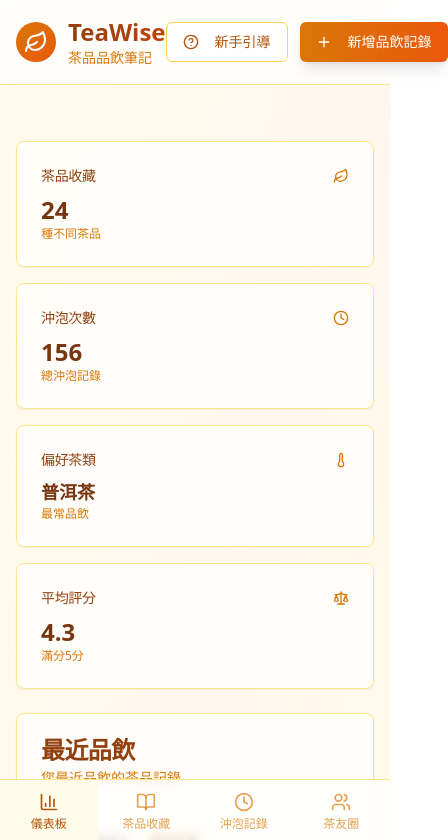
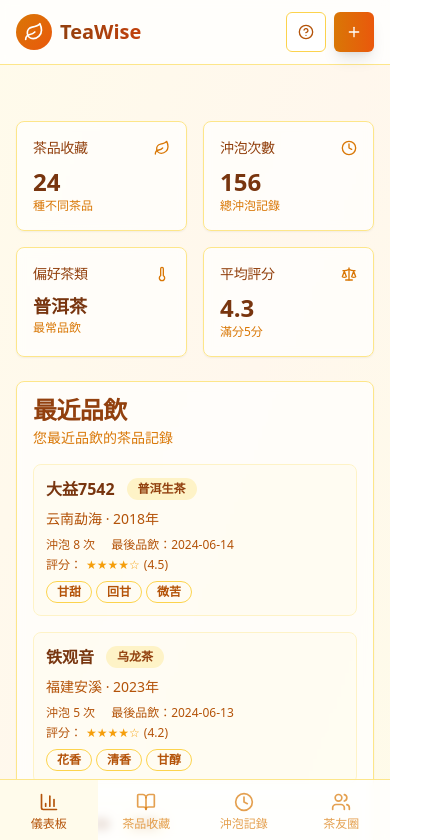
Before and after one commit to chungyuicheung/teawise-flavor-forge, a React (Vite) app: page / in a window 390 px wide. Shown: the top 840 px of the page, 448 px wide, since content can reach past the window. Built offline with nearby package versions, Linux system fonts and the light colour scheme.

Commit message:
Fix: Improve mobile UI responsiveness
Refactor UI components to be more responsive on mobile devices. Adjust layouts, padding, and font sizes for better usability on smaller screens.

```diff
--- a/src/pages/Index.tsx
+++ b/src/pages/Index.tsx
@@ -64,31 +64,53 @@ const Index = () => {
     <div className="min-h-screen bg-gradient-to-br from-amber-50 via-orange-50 to-yellow-50">
       {/* Header */}
       <header className="bg-white/80 backdrop-blur-sm border-b border-amber-200 sticky top-0 z-50">
-        <div className="container mx-auto px-4 py-4">
+        <div className="container mx-auto px-4 py-3 md:py-4">
           <div className="flex items-center justify-between">
-            <div className="flex items-center space-x-3">
-              <div className="w-10 h-10 bg-gradient-to-br from-amber-600 to-orange-600 rounded-full flex items-center justify-center">
-                <Leaf className="w-6 h-6 text-white" />
+            <div className="flex items-center space-x-2 md:space-x-3">
+              <div className="w-9 h-9 md:w-10 md:h-10 bg-gradient-to-br from-amber-600 to-orange-600 rounded-full flex items-center justify-center shrink-0">
+                <Leaf className="w-5 h-5 md:w-6 md:h-6 text-white" />
               </div>
               <div>
-                <h1 className="text-2xl font-bold bg-gradient-to-r from-amber-800 to-orange-700 bg-clip-text text-transparent">
+                <h1 className="text-xl md:text-2xl font-bold bg-gradient-to-r from-amber-800 to-orange-700 bg-clip-text text-transparent">
                   TeaWise
                 </h1>
-                <p className="text-sm text-amber-600">茶品品飲筆記</p>
+                <p className="hidden sm:block text-xs md:text-sm text-amber-600">茶品品飲筆記</p>
               </div>
             </div>
-            <div className="flex items-center space-x-3">
+            <div className="flex items-center space-x-2">
+              {/* Onboarding Button for mobile */}
+              <Button
+                variant="outline"
+                size="icon"
+                onClick={() => setShowOnboarding(true)}
+                className="border-amber-300 text-amber-700 hover:bg-amber-50 md:hidden"
+              >
+                <HelpCircle className="w-5 h-5" />
+                <span className="sr-only">新手引導</span>
+              </Button>
+              {/* Onboarding Button for desktop */}
               <Button
                 variant="outline"
                 onClick={() => setShowOnboarding(true)}
-                className="border-amber-300 text-amber-700 hover:bg-amber-50"
+                className="border-amber-300 text-amber-700 hover:bg-amber-50 hidden md:flex"
               >
                 <HelpCircle className="w-4 h-4 mr-2" />
                 新手引導
               </Button>
+
+              {/* New Record Button for mobile */}
+              <Button
+                size="icon"
+                onClick={() => setShowNewRecord(true)}
+                className="bg-gradient-to-r from-amber-600 to-orange-600 hover:from-amber-700 hover:to-orange-700 text-white shadow-lg md:hidden"
+              >
+                <Plus className="w-5 h-5" />
+                <span className="sr-only">新增品飲記錄</span>
+              </Button>
+              {/* New Record Button for desktop */}
               <Button
                 onClick={() => setShowNewRecord(true)}
-                className="bg-gradient-to-r from-amber-600 to-orange-600 hover:from-amber-700 hover:to-orange-700 text-white shadow-lg"
+                className="bg-gradient-to-r from-amber-600 to-orange-600 hover:from-amber-700 hover:to-orange-700 text-white shadow-lg hidden md:flex"
               >
                 <Plus className="w-4 h-4 mr-2" />
                 新增品飲記錄
@@ -121,46 +143,46 @@ const Index = () => {
 
           <TabsContent value="dashboard" className="space-y-6">
             {/* Stats Overview */}
-            <div className="grid grid-cols-1 md:grid-cols-4 gap-4">
+            <div className="grid grid-cols-2 md:grid-cols-4 gap-4">
               <Card className="bg-white/70 backdrop-blur-sm border-amber-200">
-                <CardHeader className="flex flex-row items-center justify-between space-y-0 pb-2">
+                <CardHeader className="flex flex-row items-center justify-between space-y-0 p-4 pb-2">
                   <CardTitle className="text-sm font-medium text-amber-800">茶品收藏</CardTitle>
                   <Leaf className="h-4 w-4 text-amber-600" />
                 </CardHeader>
-                <CardContent>
+                <CardContent className="p-4 pt-0">
                   <div className="text-2xl font-bold text-amber-900">{stats.totalTeas}</div>
                   <p className="text-xs text-amber-600">種不同茶品</p>
                 </CardContent>
               </Card>
 
               <Card className="bg-white/70 backdrop-blur-sm border-amber-200">
-                <CardHeader className="flex flex-row items-center justify-between space-y-0 pb-2">
+                <CardHeader className="flex flex-row items-center justify-between space-y-0 p-4 pb-2">
                   <CardTitle className="text-sm font-medium text-amber-800">沖泡次數</CardTitle>
                   <Clock className="h-4 w-4 text-amber-600" />
                 </CardHeader>
-                <CardContent>
+                <CardContent className="p-4 pt-0">
                   <div className="text-2xl font-bold text-amber-900">{stats.brewingSessions}</div>
                   <p className="text-xs text-amber-600">總沖泡記錄</p>
                 </CardContent>
               </Card>
 
               <Card className="bg-white/70 backdrop-blur-sm border-amber-200">
-                <CardHeader className="flex flex-row items-center justify-between space-y-0 pb-2">
+                <CardHeader className="flex flex-row items-center justify-between space-y-0 p-4 pb-2">
                   <CardTitle className="text-sm font-medium text-amber-800">偏好茶類</CardTitle>
                   <Thermometer className="h-4 w-4 text-amber-600" />
                 </CardHeader>
-                <CardContent>
+                <CardContent className="p-4 pt-0">
                   <div className="text-lg font-bold text-amber-900">{stats.favoriteType}</div>
                   <p className="text-xs text-amber-600">最常品飲</p>
                 </CardContent>
               </Card>
 
               <Card className="bg-white/70 backdrop-blur-sm border-amber-200">
-                <CardHeader className="flex flex-row items-center justify-between space-y-0 pb-2">
+                <CardHeader className="flex flex-row items-center justify-between space-y-0 p-4 pb-2">
                   <CardTitle className="text-sm font-medium text-amber-800">平均評分</CardTitle>
                   <Scale className="h-4 w-4 text-amber-600" />
                 </CardHeader>
-                <CardContent>
+                <CardContent className="p-4 pt-0">
                   <div className="text-2xl font-bold text-amber-900">{stats.averageRating}</div>
                   <p className="text-xs text-amber-600">滿分5分</p>
                 </CardContent>
@@ -169,14 +191,14 @@ const Index = () => {
 
             {/* Recent Teas */}
             <Card className="bg-white/70 backdrop-blur-sm border-amber-200">
-              <CardHeader>
+              <CardHeader className="p-4 md:p-6">
                 <CardTitle className="text-amber-800">最近品飲</CardTitle>
                 <CardDescription className="text-amber-600">您最近品飲的茶品記錄</CardDescription>
               </CardHeader>
-              <CardContent>
+              <CardContent className="p-4 md:p-6 pt-0">
                 <div className="space-y-4">
                   {recentTeas.map((tea) => (
-                    <div key={tea.id} className="flex items-center justify-between p-4 bg-amber-50/50 rounded-lg border border-amber-100">
+                    <div key={tea.id} className="flex items-start justify-between p-3 sm:p-4 bg-amber-50/50 rounded-lg border border-amber-100">
                       <div className="flex-1">
                         <div className="flex items-center space-x-3 mb-2">
                           <h3 className="font-semibold text-amber-900">{tea.name}</h3>
@@ -184,16 +206,17 @@ const Index = () => {
                             {tea.type}
                           </Badge>
                         </div>
-                        <div className="text-sm text-amber-700 space-y-1">
+                        <div className="text-sm text-amber-700 space-y-2">
                           <p>{tea.origin} · {tea.year}年</p>
-                          <div className="flex items-center space-x-4">
+                          <div className="flex flex-wrap items-center gap-x-4 gap-y-1 text-xs sm:text-sm">
                             <span>沖泡 {tea.brewCount} 次</span>
                             <span>最後品飲：{tea.lastBrewed}</span>
                             <div className="flex items-center">
-                              <span className="mr-2">評分：</span>
-                              <div className="flex items-center">
+                              <span className="mr-1 sm:mr-2">評分：</span>
+                              <div className="flex items-center text-amber-500">
                                 {"★".repeat(Math.floor(tea.rating))}
-                                <span className="ml-1 text-xs">({tea.rating})</span>
+                                {"☆".repeat(5 - Math.floor(tea.rating))}
+                                <span className="ml-1 text-xs text-amber-700">({tea.rating})</span>
                               </div>
                             </div>
                           </div>
```
